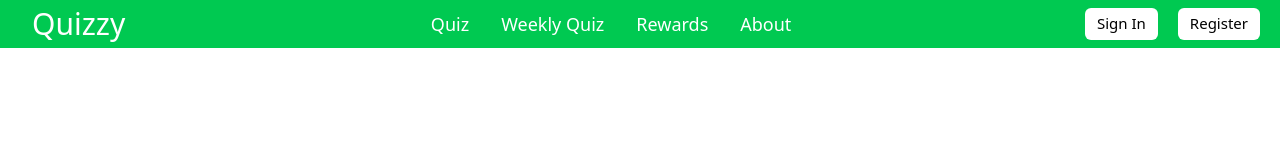
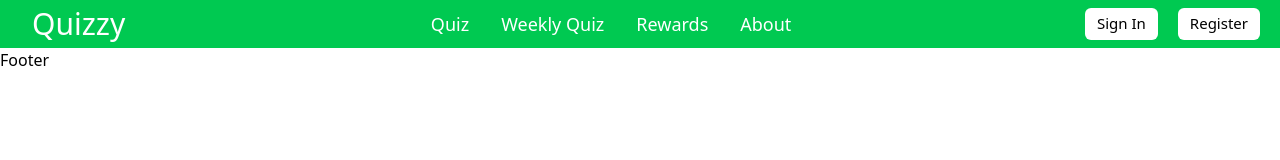
Before and after one commit to anvar-saidov-sh/quizapp_f, a React (Vite) app: page / in a window 1280 px wide. Shown: the top 160 px of the page. Built offline with nearby package versions, Linux system fonts and the light colour scheme.

Commit message:
Home page

```diff
--- a/src/pages/Home.tsx
+++ b/src/pages/Home.tsx
@@ -1,12 +1,13 @@
 import NavigationBar from "../components/NavigationBar"
 import '../App.css'
+import Footer from "../components/Footer"
 
 function Home() {
   return (
     <>
-        <div>
-            <NavigationBar />
-        </div>
+      <NavigationBar />
+
+      <Footer />
     </>
   )
 }
```
